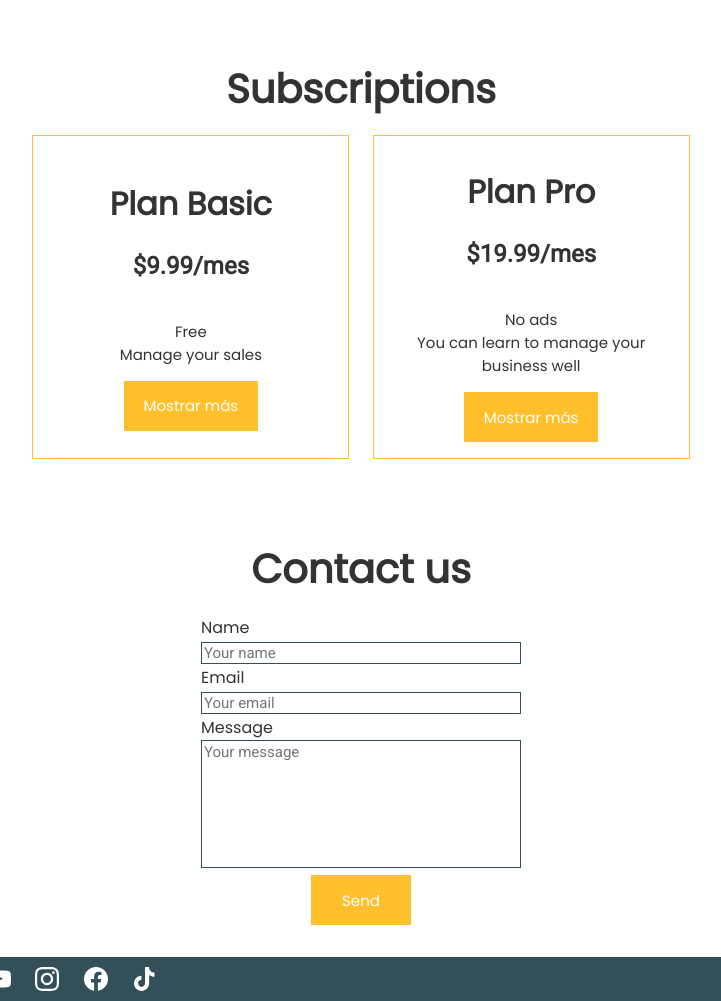
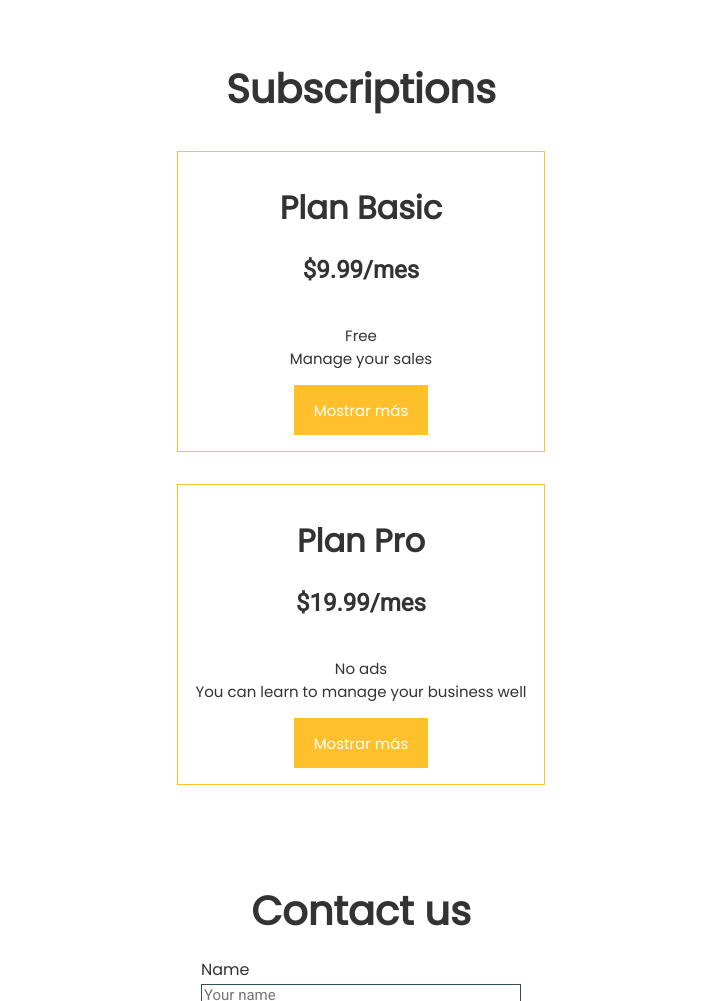
Before and after one commit to kenethChipanaZambrano/Comerxia, a plain HTML site: page index.html in a window 1280 px wide. Shown: the part 3220-4221 px from the top of the page, without its empty margins (279-1000 px from the left). Drawn offline with Linux system fonts and the light colour scheme.

Commit message:
Formatted

```diff
--- a/styles/subscriptions.css
+++ b/styles/subscriptions.css
@@ -1,16 +1,19 @@
 #subscriptions-container {
     display: flex;
     justify-content: space-evenly;
+    flex-wrap: wrap;
 }
 
 .subscription {
     border: 1px solid var(--accent-color);
-    width: 45%;
+    width: 35%;
+    min-width: 23rem;
     height: auto;
     display: flex;
     flex-direction: column;
     align-items: center;
     justify-content: center;
+    margin: 1rem;
 
 }
 
```
